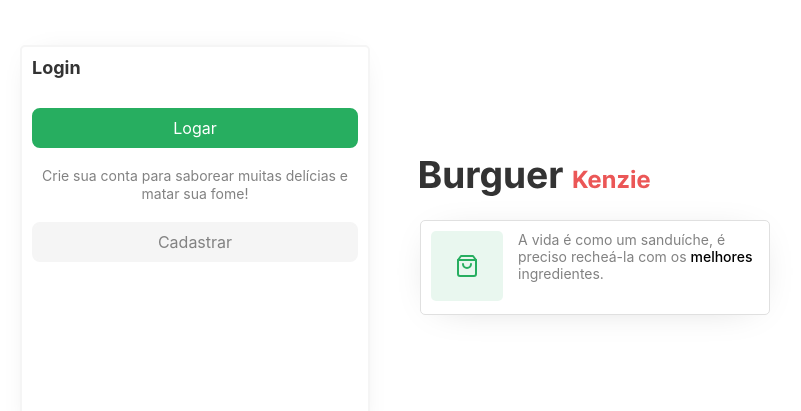
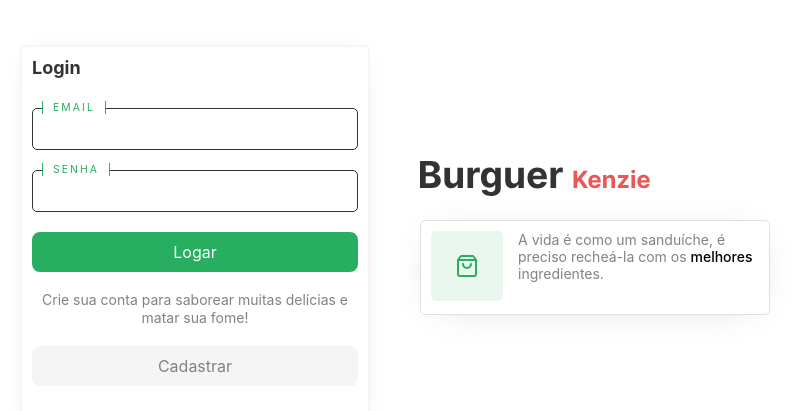
Before and after one commit to joaobuga35/Hamburgueria-Typescript, a React (Create React App) app: page / in a window 1280 px wide. Shown: the part 155-566 px from the top of the page, without its empty margins (245-1046 px from the left). Built offline with nearby package versions, Linux system fonts and the light colour scheme.

Commit message:
login form fixed

```diff
--- a/src/contexts/UserContext/index.tsx
+++ b/src/contexts/UserContext/index.tsx
@@ -15,10 +15,16 @@ interface iRegisterForm {
   confirmPassword: string;
 }
 
+interface iLoginForm {
+  email: string;
+  password: string;
+}
+
 interface iUserContextType {
   navigate: NavigateFunction;
   loading: boolean;
   userRegister: (form: iRegisterForm) => Promise<void>;
+  userLogin: (form: iLoginForm) => Promise<void>;
 }
 
 export const UserContext = createContext<iUserContextType>(
@@ -28,6 +34,40 @@ export const UserContext = createContext<iUserContextType>(
 export const UserProvider = ({ children }: iContext) => {
   const [loading, setLoading] = useState(false);
   const navigate = useNavigate();
+
+  const userLogin = async (form: iLoginForm) => {
+    const load = toast.loading("Aguarde um instante...");
+    try {
+      const response = await api.post("login", form);
+      localStorage.setItem("@TOKEN", response.data.accessToken);
+      toast.update(load, {
+        render: "Logado com sucesso!",
+        type: "success",
+        isLoading: false,
+        theme: "light",
+        autoClose: 3000,
+        hideProgressBar: false,
+        closeOnClick: true,
+        pauseOnHover: true,
+        draggable: true,
+        progress: undefined,
+      });
+      navigate("/dashboard");
+    } catch (error) {
+      toast.update(load, {
+        render: "Email ou senha incorretos!",
+        type: "error",
+        isLoading: false,
+        theme: "light",
+        autoClose: 3000,
+        hideProgressBar: false,
+        closeOnClick: true,
+        pauseOnHover: true,
+        draggable: true,
+        progress: undefined,
+      });
+    }
+  };
 
   const userRegister = async (form: iRegisterForm) => {
     const load = toast.loading("Aguarde um instante...");
@@ -63,7 +103,9 @@ export const UserProvider = ({ children }: iContext) => {
   };
 
   return (
-    <UserContext.Provider value={{ navigate, loading, userRegister }}>
+    <UserContext.Provider
+      value={{ navigate, loading, userRegister, userLogin }}
+    >
       {children}
     </UserContext.Provider>
   );
--- a/src/pages/Login/index.tsx
+++ b/src/pages/Login/index.tsx
@@ -5,19 +5,63 @@ import { ButtonDefault } from "../../styles/button";
 import { Header } from "../../components/Header";
 import { Input } from "../../components/Input";
 import { Link } from "react-router-dom";
+import { useForm, SubmitHandler } from "react-hook-form";
+import { yupResolver } from "@hookform/resolvers/yup";
+import { UserContext } from "../../contexts/UserContext";
+import { useContext } from "react";
+import { registerSchema } from "./registerSchemaLogin";
+
+interface iLoginForm {
+  email: string;
+  password: string;
+}
 
 export const Login = () => {
+  const { userLogin } = useContext(UserContext);
+  const {
+    register,
+    handleSubmit,
+    formState: { errors },
+    reset,
+  } = useForm<iLoginForm>({
+    mode: "onSubmit",
+    resolver: yupResolver(registerSchema),
+  });
+
+  const submit: SubmitHandler<iLoginForm> = async (data) => {
+    await userLogin(data);
+    reset();
+  };
   return (
     <DivLogin>
       <Header></Header>
-      <FormStyle width={"35rem"} height={"40rem"}>
+      <FormStyle
+        noValidate
+        onSubmit={handleSubmit(submit)}
+        width={"35rem"}
+        height={"40rem"}
+      >
         <h3>Login</h3>
-        {/* <DivInputBox>
-          <Input type={"text"} id={"nome"} placeholder={"nome"} />
+        <DivInputBox>
+          <Input
+            type={"email"}
+            id={"email"}
+            placeholder={"email"}
+            register={register("email")}
+          />
+          {errors.email && <p className="errors">{errors.email.message}</p>}
         </DivInputBox>
         <DivInputBox>
-          <Input type={"password"} id={"password"} placeholder={"senha"} />
-        </DivInputBox> */}
+          <Input
+            type={"password"}
+            id={"password"}
+            placeholder={"senha"}
+            register={register("password")}
+          />
+          {errors.password && (
+            <p className="errors">{errors.password.message}</p>
+          )}
+        </DivInputBox>
         <ButtonDefault type="submit" colorBtn={"buttonGreen"} width={"100%"}>
           Logar
         </ButtonDefault>
--- /dev/null
+++ b/src/pages/Login/registerSchemaLogin.ts
@@ -0,0 +1,10 @@
+import * as yup from "yup";
+
+export const registerSchema = yup.object().shape({
+  email: yup
+    .string()
+    .required("O e-mail é obrigatório")
+    .email("O e-mail digitado é inválido.")
+    .max(200, "O nome tem um limite de 200 caracteres"),
+  password: yup.string().required("A senha é obrigatória"),
+});
```
